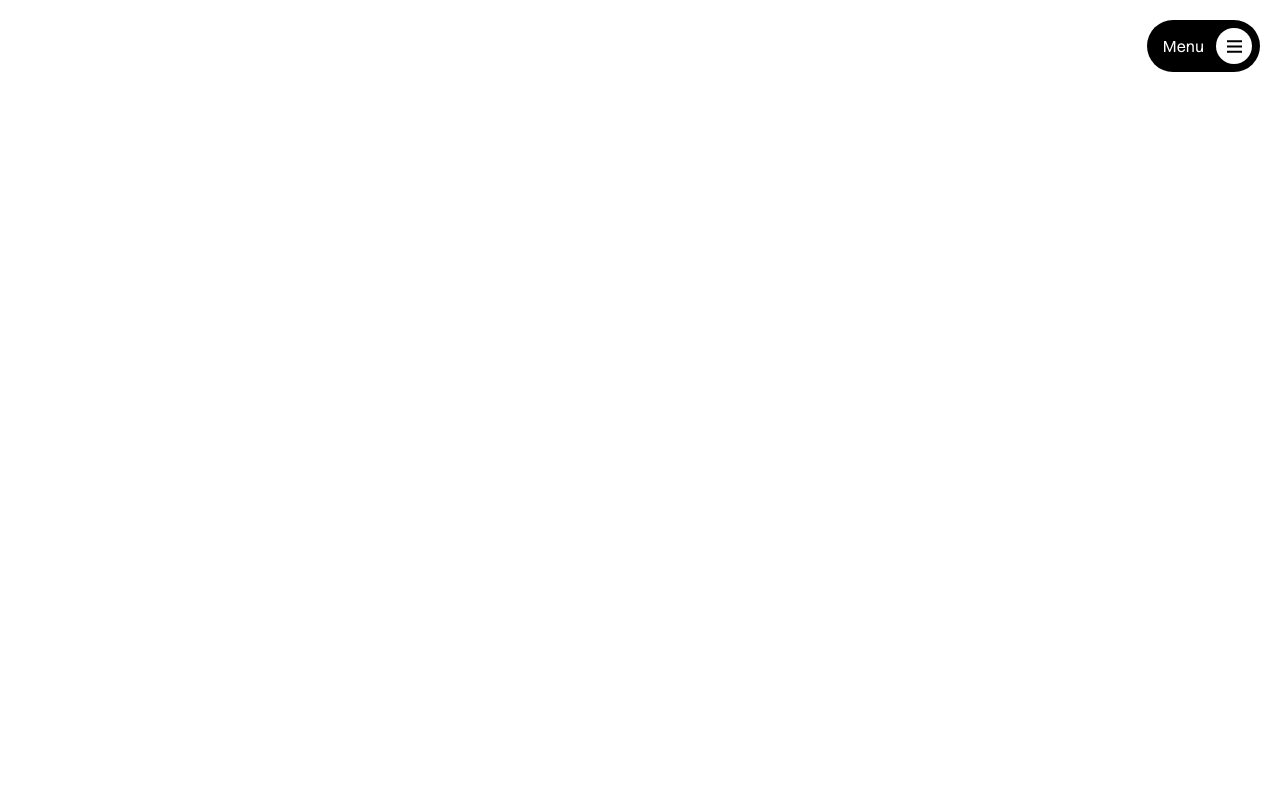
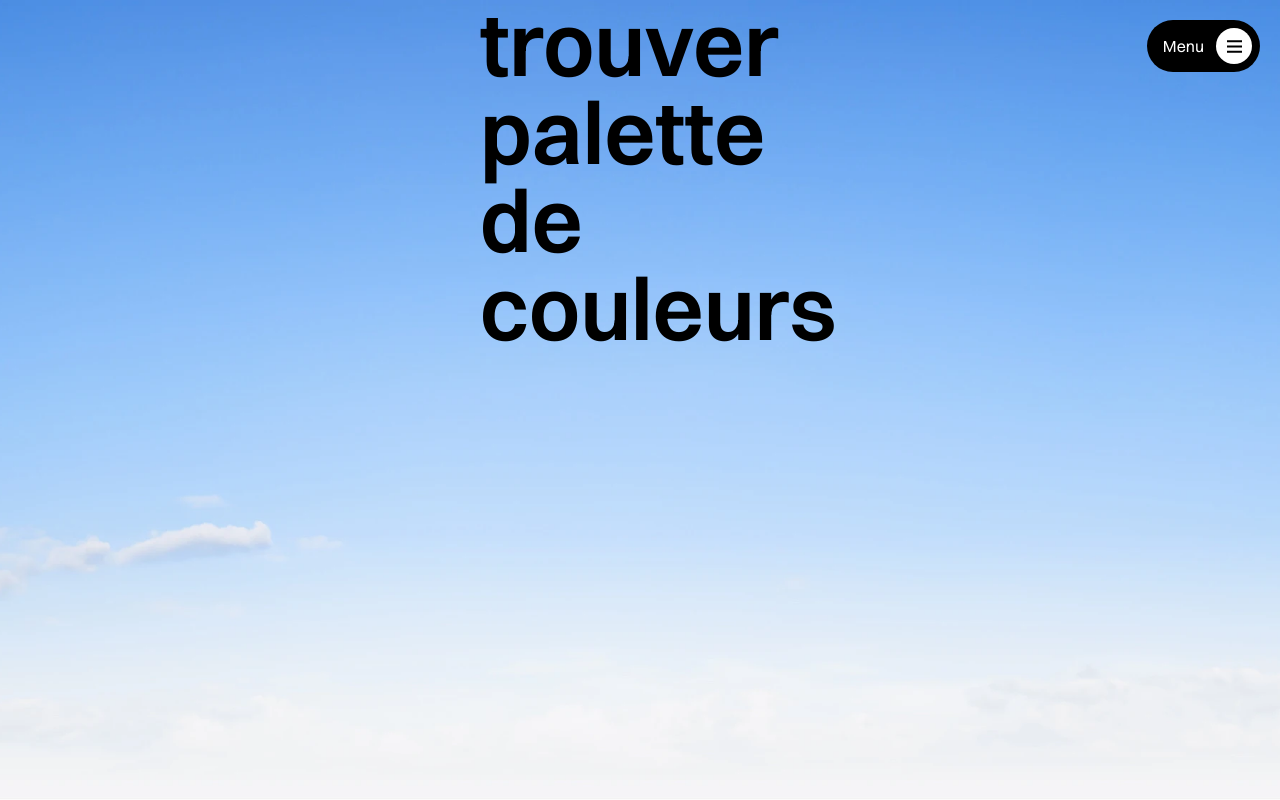
Before and after one commit to Matsuel/portfolio, a Next.js app: page / in a window 1280 px wide. Built offline with nearby package versions, Linux system fonts and the light colour scheme.

Commit message:
feat: réactiver le composant Loader et le style du composant Hero

```diff
--- a/src/app/page.tsx
+++ b/src/app/page.tsx
@@ -7,9 +7,9 @@ export default function Home() {
   return (
     <div className="w-full min-h-screen h-auto flex flex-col items-center">
       <NavbarButton />
-      {/* <Loader /> */}
+      <Loader />
       <Navbar />
-      {/* <Hero /> */}
+      <Hero />
     </div>
   );
 }
--- a/src/components/Hero.tsx
+++ b/src/components/Hero.tsx
@@ -5,16 +5,16 @@ import SectionLayout from './SectionLayout';
 const Hero = () => {
     return (
         <SectionLayout
-            // style={{
-            //     backgroundImage: "url('/background.webp')",
-            //     backgroundSize: "cover",
-            //     backgroundPosition: "center",
-            //     backgroundRepeat: "no-repeat",
-            // }}
+            style={{
+                backgroundImage: "url('/background.webp')",
+                backgroundSize: "cover",
+                backgroundPosition: "center",
+                backgroundRepeat: "no-repeat",
+            }}
         >
-            {/* <h1 className="text-title leading-none font-semibold w-1/4">
-                Matheo Lang
-            </h1> */}
+            <h1 className="text-title leading-none font-semibold w-1/4">
+                trouver palette de couleurs
+            </h1>
 
         </SectionLayout>
     )
```
